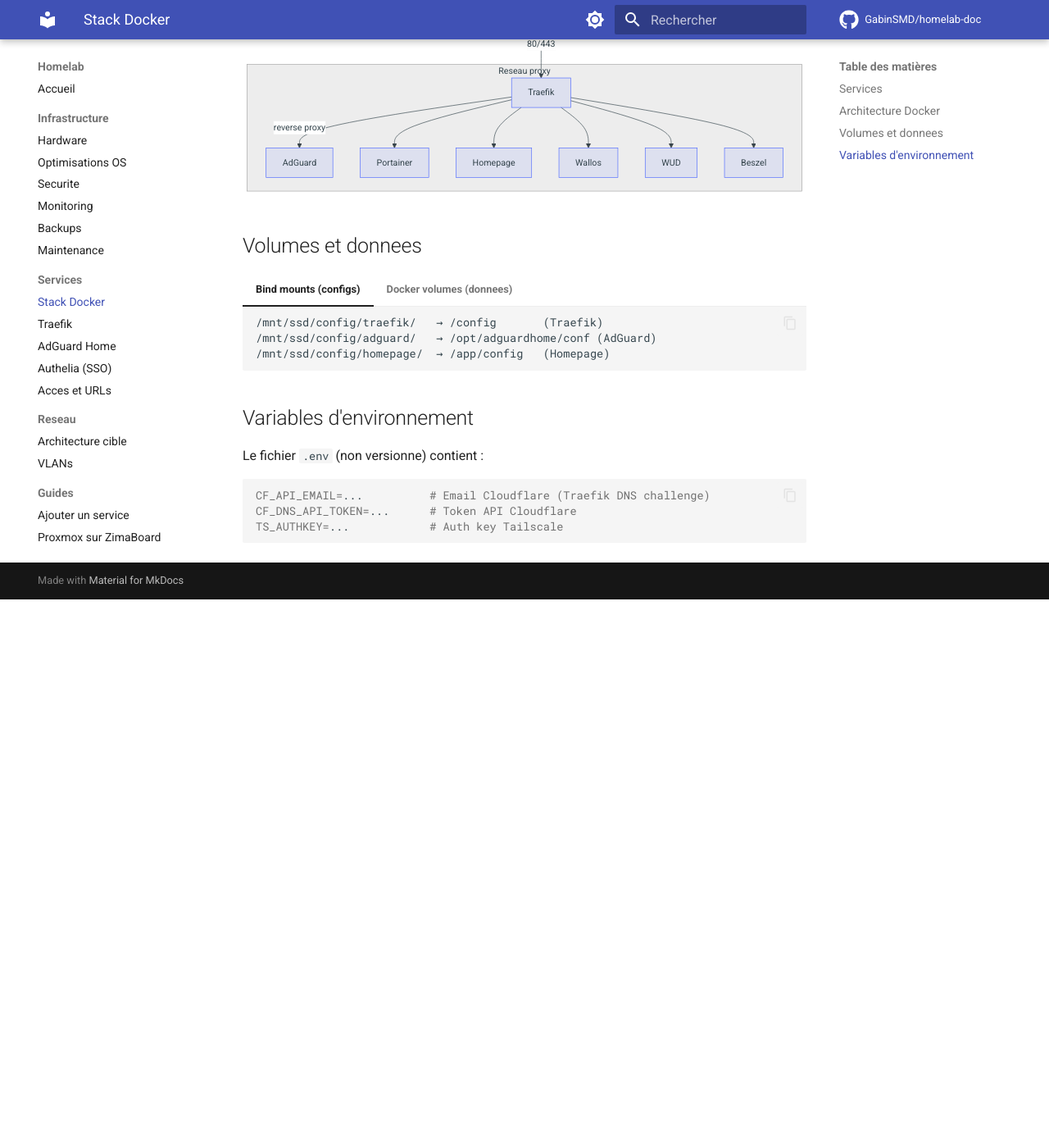
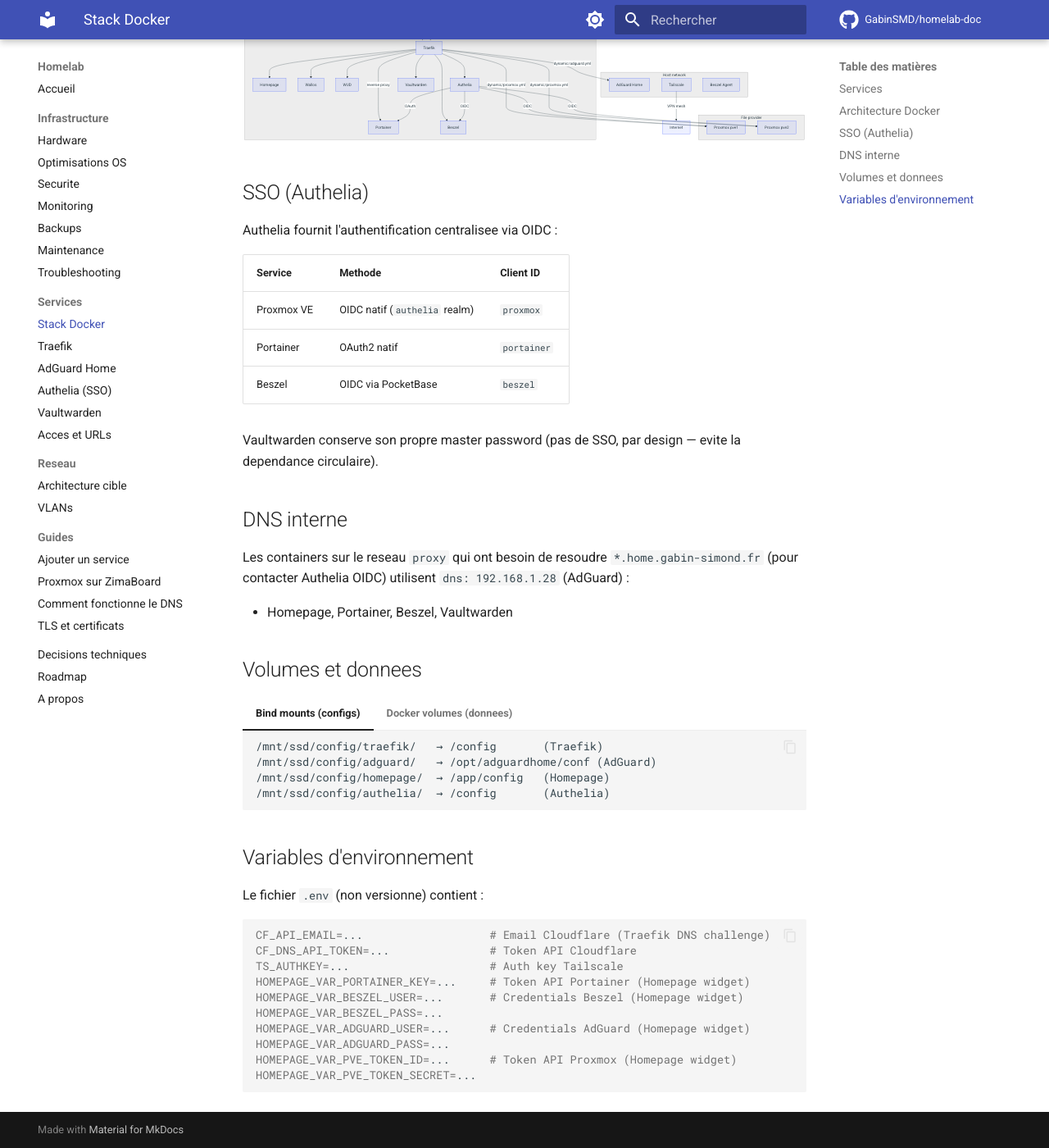
Before and after one commit to GabinSMD/homelab-doc, an MkDocs documentation site: the page built from docs/services/docker-stack.md, in a window 1280 px wide and 1400 px high, scrolled down 970 px. Shown: the whole window at 82% size. Built offline with MkDocs 1.6.1 and Material for MkDocs 9.7.7, drawn with Linux system fonts in a browser that asks for light colours; comment, search, counter and statistics services are not loaded; before the commit the page ends 1701 px from its top, so only the background shows below that; some of the changed text lies outside the part shown.

Commit message:
Major documentation update: current state, troubleshooting, new services
Hardware:
- Add ZimaBoard cluster (pve1/pve2) as current hardware
- Update planned hardware (keepLINK switch)

Services:
- Docker stack: full rewrite with Authelia SSO, Vaultwarden, DNS config, architecture diagram
- New page: Vaultwarden (standalone by design, no SSO)
- Access page: add Vaultwarden, add authentication matrix
- Authelia: already documented

Infrastructure:
- Monitoring: add Beszel agents on all 3 machines, disk/RAM/OOM checks
- New page: Troubleshooting — SSD disconnects, Proxmox eMMC/repos, Docker DNS,
  Beszel OIDC, Authelia redirect_uri, Portainer password reset

Roadmap:
- Mark cluster, SSO, Vaultwarden, Beszel agents as done
- Add Tailscale SSH as pending

Navigation: add Vaultwarden and Troubleshooting pages

Co-Authored-By: Claude Opus 4.6 (1M context) <noreply@anthropic.com>

````diff
--- a/docs/services/docker-stack.md
+++ b/docs/services/docker-stack.md
@@ -5,38 +5,69 @@ Docker data-root sur le SSD (`/mnt/ssd/docker`).
 
 ## Services
 
-| Service | Image | Role |
-|---|---|---|
-| **Traefik** | `traefik:latest` | Reverse proxy + TLS auto |
-| **AdGuard Home** | `adguard/adguardhome:latest` | DNS/DHCP ad-blocking |
-| **Portainer EE** | `portainer/portainer-ee:latest` | Gestion Docker |
-| **Homepage** | `ghcr.io/gethomepage/homepage:latest` | Dashboard |
-| **Wallos** | `bellamy/wallos:latest` | Suivi abonnements |
-| **Beszel** + agent | `henrygd/beszel` | Monitoring systeme |
-| **WUD** | `getwud/wud` | Surveillance mises a jour containers |
-| **Tailscale** | `tailscale/tailscale` | VPN mesh |
+| Service | Image | Role | Reseau |
+|---|---|---|---|
+| **Traefik** | `traefik:latest` | Reverse proxy + TLS auto | proxy |
+| **AdGuard Home** | `adguard/adguardhome:latest` | DNS ad-blocking | host |
+| **Portainer EE** | `portainer/portainer-ee:latest` | Gestion Docker | proxy |
+| **Homepage** | `ghcr.io/gethomepage/homepage:latest` | Dashboard | proxy |
+| **Wallos** | `bellamy/wallos:latest` | Suivi abonnements | proxy (labels) |
+| **Beszel** + agent | `henrygd/beszel` | Monitoring systeme | proxy / host |
+| **WUD** | `getwud/wud` | Surveillance mises a jour containers | proxy |
+| **Authelia** | `authelia/authelia:latest` | SSO / Identity Provider (OIDC) | proxy |
+| **Vaultwarden** | `vaultwarden/server:latest` | Gestionnaire de mots de passe | proxy |
+| **Tailscale** | `tailscale/tailscale` | VPN mesh | host |
 
 ## Architecture Docker
 
 ```mermaid
 graph TB
     subgraph Reseau proxy
-        Traefik -->|reverse proxy| AdGuard
-        Traefik --> Portainer
+        Traefik -->|reverse proxy| Portainer
         Traefik --> Homepage
         Traefik --> Wallos
         Traefik --> WUD
         Traefik --> Beszel
+        Traefik --> Authelia
+        Traefik --> Vaultwarden
     end
 
     subgraph Host network
+        AdGuard[AdGuard Home]
         Tailscale
         BeszelAgent[Beszel Agent]
     end
 
-    Internet -->|80/443| Traefik
+    subgraph File provider
+        Traefik -->|dynamic/adguard.yml| AdGuard
+        Traefik -->|dynamic/proxmox.yml| PVE1[Proxmox pve1]
+        Traefik -->|dynamic/proxmox.yml| PVE2[Proxmox pve2]
+    end
+
     Tailscale -->|VPN mesh| Internet
+    Authelia -->|OIDC| PVE1
+    Authelia -->|OIDC| PVE2
+    Authelia -->|OAuth| Portainer
+    Authelia -->|OIDC| Beszel
 ```
+
+## SSO (Authelia)
+
+Authelia fournit l'authentification centralisee via OIDC :
+
+| Service | Methode | Client ID |
+|---|---|---|
+| Proxmox VE | OIDC natif (`authelia` realm) | `proxmox` |
+| Portainer | OAuth2 natif | `portainer` |
+| Beszel | OIDC via PocketBase | `beszel` |
+
+Vaultwarden conserve son propre master password (pas de SSO, par design — evite la dependance circulaire).
+
+## DNS interne
+
+Les containers sur le reseau `proxy` qui ont besoin de resoudre `*.home.gabin-simond.fr` (pour contacter Authelia OIDC) utilisent `dns: 192.168.1.28` (AdGuard) :
+
+- Homepage, Portainer, Beszel, Vaultwarden
 
 ## Volumes et donnees
 
@@ -46,18 +77,20 @@ graph TB
     /mnt/ssd/config/traefik/   → /config       (Traefik)
     /mnt/ssd/config/adguard/   → /opt/adguardhome/conf (AdGuard)
     /mnt/ssd/config/homepage/  → /app/config   (Homepage)
+    /mnt/ssd/config/authelia/  → /config       (Authelia)
     ```
 
 === "Docker volumes (donnees)"
 
     ```
-    traefik-certs    — Certificats TLS
-    traefik-data     — Logs Traefik
-    portainer-data   — Donnees Portainer
-    adguard-data     — Donnees AdGuard
-    wallos-db        — Base de donnees Wallos
-    wallos-logos     — Logos uploads
-    beszel-data      — Donnees Beszel
+    traefik-certs      — Certificats TLS
+    traefik-data       — Logs Traefik
+    portainer-data     — Donnees Portainer
+    adguard-data       — Donnees AdGuard
+    wallos-db          — Base de donnees Wallos
+    wallos-logos       — Logos uploads
+    beszel-data        — Donnees Beszel
+    vaultwarden-data   — Donnees Vaultwarden
     ```
 
 ## Variables d'environnement
@@ -65,7 +98,14 @@ graph TB
 Le fichier `.env` (non versionne) contient :
 
 ```bash
-CF_API_EMAIL=...          # Email Cloudflare (Traefik DNS challenge)
-CF_DNS_API_TOKEN=...      # Token API Cloudflare
-TS_AUTHKEY=...            # Auth key Tailscale
+CF_API_EMAIL=...                   # Email Cloudflare (Traefik DNS challenge)
+CF_DNS_API_TOKEN=...               # Token API Cloudflare
+TS_AUTHKEY=...                     # Auth key Tailscale
+HOMEPAGE_VAR_PORTAINER_KEY=...     # Token API Portainer (Homepage widget)
+HOMEPAGE_VAR_BESZEL_USER=...       # Credentials Beszel (Homepage widget)
+HOMEPAGE_VAR_BESZEL_PASS=...
+HOMEPAGE_VAR_ADGUARD_USER=...      # Credentials AdGuard (Homepage widget)
+HOMEPAGE_VAR_ADGUARD_PASS=...
+HOMEPAGE_VAR_PVE_TOKEN_ID=...      # Token API Proxmox (Homepage widget)
+HOMEPAGE_VAR_PVE_TOKEN_SECRET=...
 ```
--- a/mkdocs.yml
+++ b/mkdocs.yml
@@ -72,11 +72,13 @@ nav:
     - Monitoring: infrastructure/monitoring.md
     - Backups: infrastructure/backups.md
     - Maintenance: infrastructure/maintenance.md
+    - Troubleshooting: infrastructure/troubleshooting.md
   - Services:
     - Stack Docker: services/docker-stack.md
     - Traefik: services/traefik.md
     - AdGuard Home: services/adguard.md
     - Authelia (SSO): services/authelia.md
+    - Vaultwarden: services/vaultwarden.md
     - Acces et URLs: services/acces.md
   - Reseau:
     - Architecture cible: network/architecture-cible.md
````
Also changed, not shown: docs/infrastructure/hardware.md (+16 -10 lines), docs/infrastructure/monitoring.md (+10 -2 lines), docs/infrastructure/troubleshooting.md (added, +190 -0 lines), docs/roadmap.md (+5 -0 lines), docs/services/acces.md (+12 -0 lines), docs/services/vaultwarden.md (added, +45 -0 lines).
